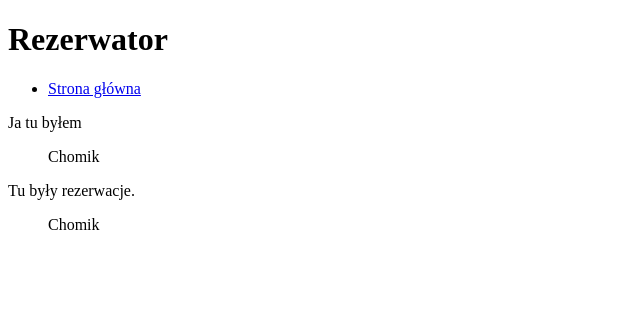
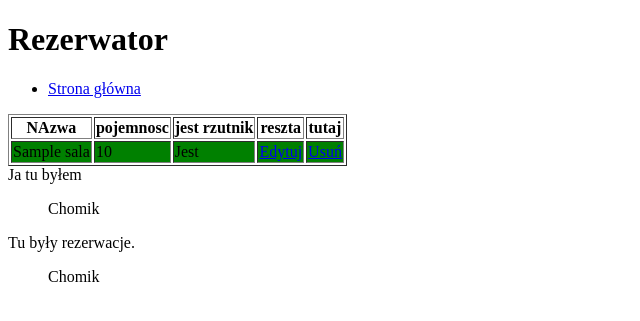
Before and after one commit to esentino/hamster_booking, a Django app: page / in a window 1280 px wide. Shown: the top 321 px of the page, without its empty margins (0-640 px from the left). Run offline with Django 3.2, Linux system fonts and the light colour scheme; tables that the repository leaves empty hold one stand-in row (values such as "Sample post").

Commit message:
straszne rzeczy dzisiaj robiłem frontend płakał jak kommitował

```diff
--- a/chomik/models.py
+++ b/chomik/models.py
@@ -1,3 +1,5 @@
+from datetime import datetime
+
 from django.contrib.postgres.fields import JSONField
 from django.db import models
 
@@ -6,9 +8,16 @@ class Sala(models.Model):
     capacity = models.IntegerField()
     projector = models.BooleanField()
 
+    @property
+    def is_unavailable_today(self):
+        today = datetime.today()
+        return self.is_unavailable(today)
+
     def is_unavailable(self, date):
-        return self.reserwacje.filter(date=date).exists()
+        return self.rezerwacje.filter(date=date).exists()
 
+    def __str__(self):
+        return self.name
 
 class Reserwacja(models.Model):
     sala = models.ForeignKey(Sala, on_delete=models.CASCADE, related_name='rezerwacje')
--- a/chomik/templates/chomik/base.html
+++ b/chomik/templates/chomik/base.html
@@ -2,7 +2,7 @@
 <html lang="en">
 <head>
     <meta charset="UTF-8">
-    <title>Title</title>
+    <title>{% block title %}Title{% endblock%}</title>
 </head>
 <body>
 <h1>Rezerwator</h1>
--- a/chomik/templates/chomik/main.html
+++ b/chomik/templates/chomik/main.html
@@ -1,7 +1,24 @@
 {% extends 'chomik/base.html' %}
+{% block title %}Strona prawilnie najpierwsza{% endblock%}
+{% block content %}
+<table border="1">
+    <thead>
+    <tr>
+        <th>NAzwa</th>
+        <th>pojemnosc</th>
+        <th>jest rzutnik</th>
+        <th>reszta</th>
+        <th>tutaj</th>
+    </tr>
+    </thead>
+{% for sala in salki %}
+<tr  style="background-color:{% if sala.is_unavailable_today %}magenta{% else %}green{% endif %}"><td>{{sala}}</td><td>{{ sala.capacity }}</td><td> {% if sala.projector %} Jest {% endif %}</td>
+<td><a href="{% url 'room_modify' id=sala.id %}">Edytuj</a></td>
+<td><a href="{% url 'room_delete' id=sala.id %}">Usuń</a></td>
+</tr>
+{% endfor %}
 
-{% block content %}
-
+</table>
 Ja tu byłem
 <blockquote>Chomik</blockquote>
 
--- a/chomik/views.py
+++ b/chomik/views.py
@@ -3,10 +3,16 @@ from django.shortcuts import render
 # Create your views here.
 from django.views import View
 
+from chomik.models import Sala
+
 
 class IndexView(View):
     def get(self, request):
-        return render(request, 'chomik/main.html')
+        salki = Sala.objects.all()
+        ctx = dict(
+            salki=salki
+        )
+        return render(request, 'chomik/main.html', context=ctx)
 
 class RoomNewView(View):
     def get(self, request):
```
